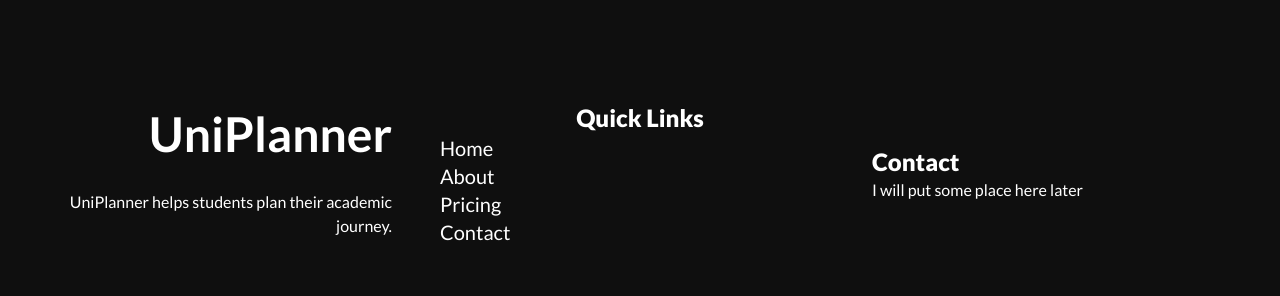
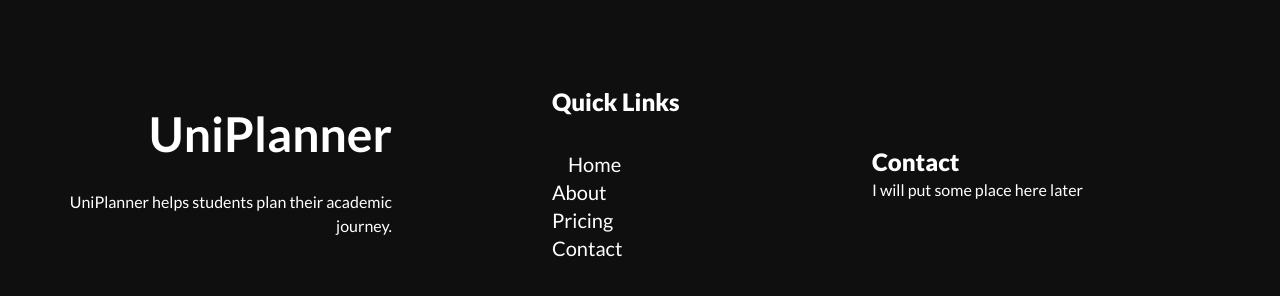
Before and after one commit to Leg3ndary/uniplanner, a Next.js app: page / in a window 1280 px wide. Shown: the part 1826-2122 px from the top of the page. Built offline with nearby package versions, Linux system fonts and the light colour scheme; no server answers.

Commit message:
Update some footers

```diff
--- a/src/components/Footer.tsx
+++ b/src/components/Footer.tsx
@@ -11,13 +11,15 @@ export default function Footer() {
                     UniPlanner helps students plan their academic journey.
                 </p>
             </div>
-            <div className="flex flex-col">
-                <h4 className="text-2xl font-black text-white text-center">
+            <div className="flex flex-col ml-24">
+                <h4 className="text-2xl font-black text-white p-4">
                     Quick Links
                 </h4>
-                <ul className="text-white text-xl">
+                <ul className="text-white text-xl p-4">
                     <li>
-                        <Link href="/">Home</Link>
+                        <Link href="/" className="m-4">
+                            Home
+                        </Link>
                     </li>
                     <li>
                         <Link href="/about">About</Link>
```
